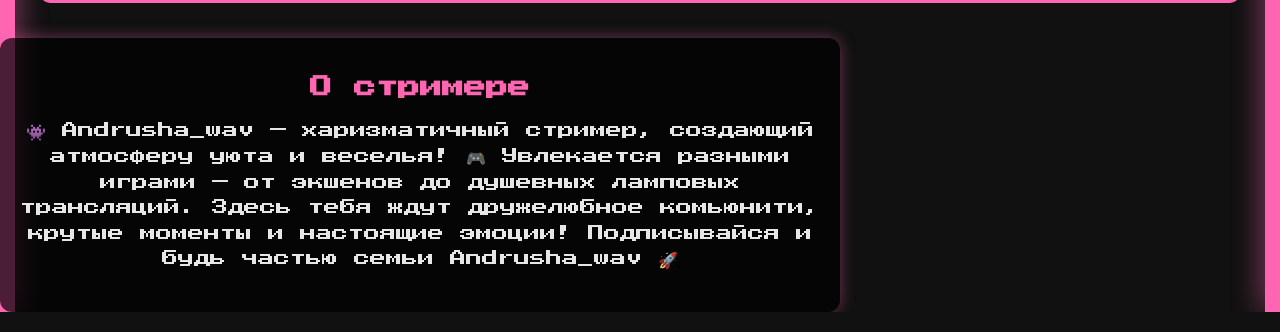
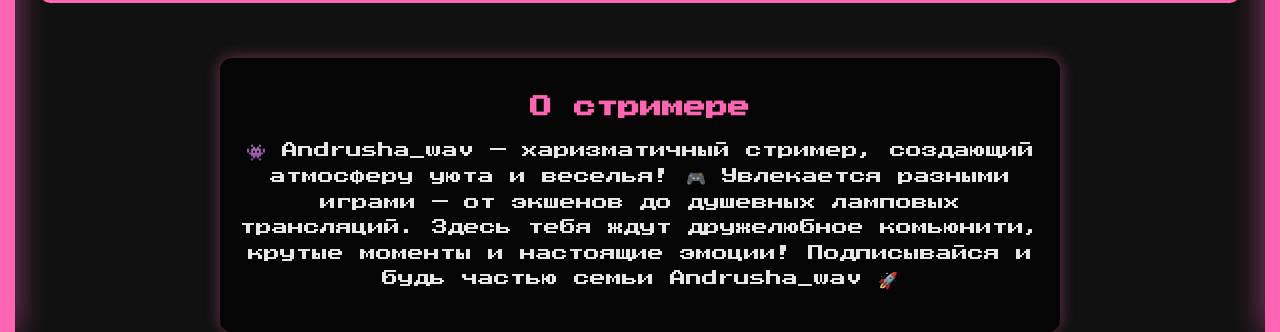
Before and after one commit to Persikvin/Andrusha_wav, a plain HTML site: page index.html in a window 1280 px wide. Shown: the part 1025-1357 px from the top of the page. Drawn offline with Linux system fonts and the light colour scheme.

Commit message:
Update style.css

```diff
--- a/style.css
+++ b/style.css
@@ -182,6 +182,13 @@ footer {
     color: #fff;
     opacity: 0.5;
 }
+.twitch-container {
+    display: flex;
+    flex-direction: column;
+    align-items: center;
+    margin-top: 20px;
+}
+
 .streamer-description {
     max-width: 800px;
     background: rgba(0, 0, 0, 0.7);
```
